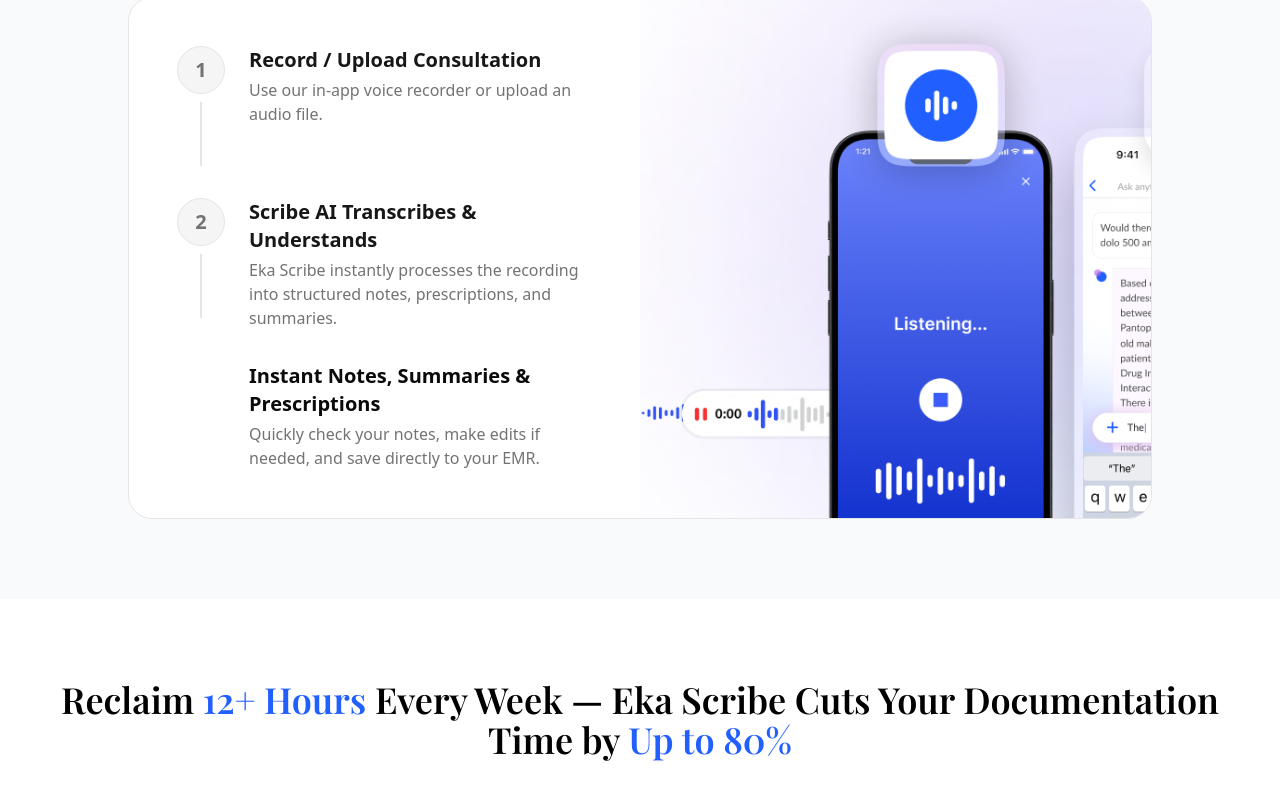
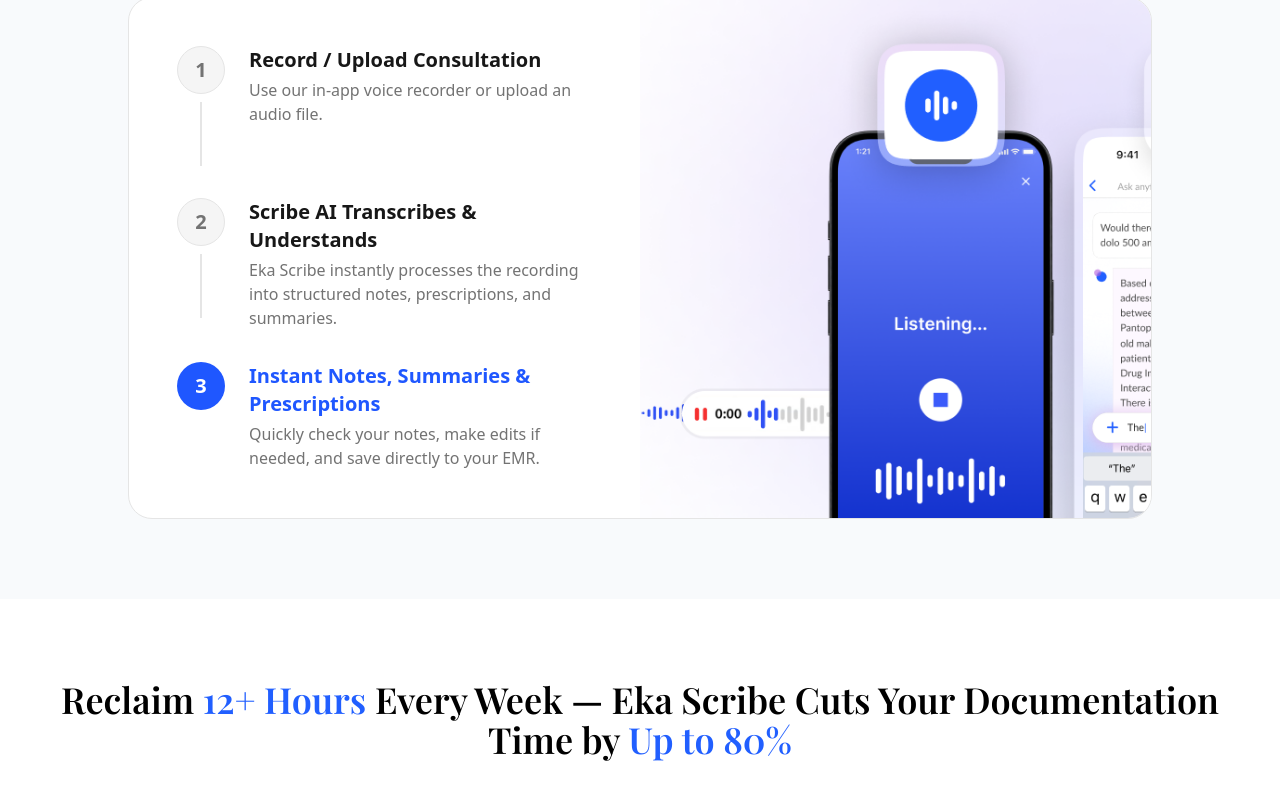
Before and after one commit to jayrajak-ui/scribe, a Next.js app: page / in a window 1280 px wide. Shown: the part 1253-2053 px from the top of the page. Built offline with nearby package versions, Linux system fonts and the light colour scheme; a web font is replaced by a local one.

Commit message:
110 - global css edit

```diff
--- a/src/app/globals.css
+++ b/src/app/globals.css
@@ -157,3 +157,17 @@
 .footer-social-icon:hover {
   background-color: hsl(var(--primary-foreground) / 0.2) !important;
 }
+/* Custom styles for the active step in HowItWorks */
+.how-it-works-active-step .step-number {
+  background-color: hsl(var(--primary)) !important;
+  color: hsl(var(--primary-foreground)) !important;
+  border-color: transparent !important;
+}
+
+.how-it-works-active-step .step-line {
+  background-color: hsl(var(--primary)) !important;
+}
+
+.how-it-works-active-step .step-title {
+  color: hsl(var(--primary)) !important;
+}
--- a/src/components/HowItWorks.tsx
+++ b/src/components/HowItWorks.tsx
@@ -39,17 +39,21 @@
           {steps.map((step, index) => {
             const isActive = index === activeStep;
             return (
-              <div key={index} className="flex items-start gap-6">
+              // --- FIX #1: Added conditional 'how-it-works-active-step' class ---
+              <div key={index} className={cn("flex items-start gap-6", isActive && "how-it-works-active-step")}>
                 <div className="flex flex-col items-center">
-                  <div className={cn("flex items-center justify-center w-12 h-12 rounded-full text-xl font-bold transition-all duration-300", isActive ? "bg-primary-500 text-white" : "bg-neutral-100 text-neutral-500 border border-neutral-200")}>
+                  {/* --- FIX #2: Added 'step-number' class --- */}
+                  <div className="step-number flex items-center justify-center w-12 h-12 rounded-full text-xl font-bold transition-all duration-300 bg-neutral-100 text-neutral-500 border border-neutral-200">
                     {index + 1}
                   </div>
                   {index < steps.length - 1 && (
-                    <div className={cn("w-0.5 h-16 mt-2 transition-colors duration-300", isActive ? "bg-primary-500" : "bg-neutral-200")}></div>
+                    // --- FIX #3: Added 'step-line' class ---
+                    <div className="step-line w-0.5 h-16 mt-2 transition-colors duration-300 bg-neutral-200"></div>
                   )}
                 </div>
                 <div className="text-left">
-                  <h3 className={cn("text-xl font-bold transition-colors duration-300", isActive ? "text-primary-500" : "text-neutral-900")}>
+                  {/* --- FIX #4: Added 'step-title' class --- */}
+                  <h3 className="step-title text-xl font-bold transition-colors duration-300 text-neutral-900">
                     {step.title}
                   </h3>
                   <p className="text-neutral-500 mt-1">{step.description}</p>
```
